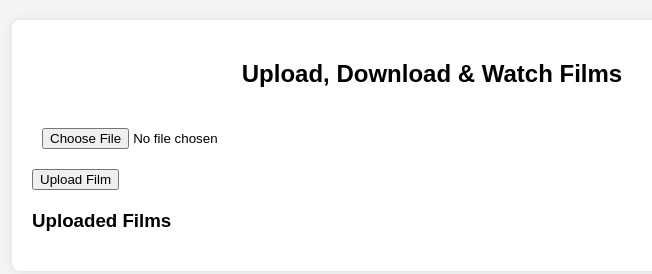
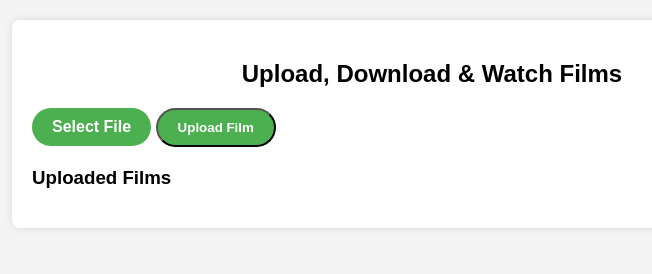
Before and after one commit to KalataeHecker/Mymoviesite, a plain HTML site: page index.html in a window 1280 px wide. Shown: the whole page, without its empty margins (208-860 px from the left). Drawn offline with Linux system fonts and the light colour scheme.

Commit message:
Update index.html

```diff
--- a/index.html
+++ b/index.html
@@ -30,9 +30,18 @@
         }
 
         input[type="file"] {
-            width: 100%;
-            padding: 10px;
-            margin: 10px 0;
+            display: none; /* Hide the default file input */
+        }
+
+        .custom-file-upload {
+            display: inline-block;
+            padding: 10px 20px;
+            cursor: pointer;
+            background-color: #4CAF50; /* Green background */
+            color: white;
+            border-radius: 25px; /* Rounded edges */
+            text-align: center;
+            font-weight: bold;
         }
 
         .uploaded-films {
@@ -71,8 +80,11 @@
         <h2>Upload, Download & Watch Films</h2>
 
         <div class="upload-section">
-            <input type="file" id="fileInput" accept="video/*">
-            <button onclick="uploadFilm()">Upload Film</button>
+            <label class="custom-file-upload">
+                Select File
+                <input type="file" id="fileInput" accept="video/*">
+            </label>
+            <button class="custom-file-upload" onclick="uploadFilm()">Upload Film</button>
         </div>
 
         <div class="uploaded-films" id="uploadedFilms">
@@ -116,14 +128,23 @@
             fileInput.value = '';
         }
 
-        // Function to play the selected film
+        // Function to play or pause the selected film
         function playFilm(fileURL) {
             const videoPlayer = document.getElementById('videoPlayer');
             const videoPlayerContainer = document.getElementById('videoPlayerContainer');
 
-            videoPlayer.src = fileURL;
-            videoPlayerContainer.style.display = 'block'; // Show the video player
-            videoPlayer.play(); // Play the video
+            // If the video is already playing, pause it
+            if (videoPlayer.src === fileURL) {
+                if (videoPlayer.paused) {
+                    videoPlayer.play(); // Play if paused
+                } else {
+                    videoPlayer.pause(); // Pause if playing
+                }
+            } else {
+                videoPlayer.src = fileURL;
+                videoPlayerContainer.style.display = 'block'; // Show the video player
+                videoPlayer.play(); // Play the video
+            }
         }
     </script>
 </body>
```
